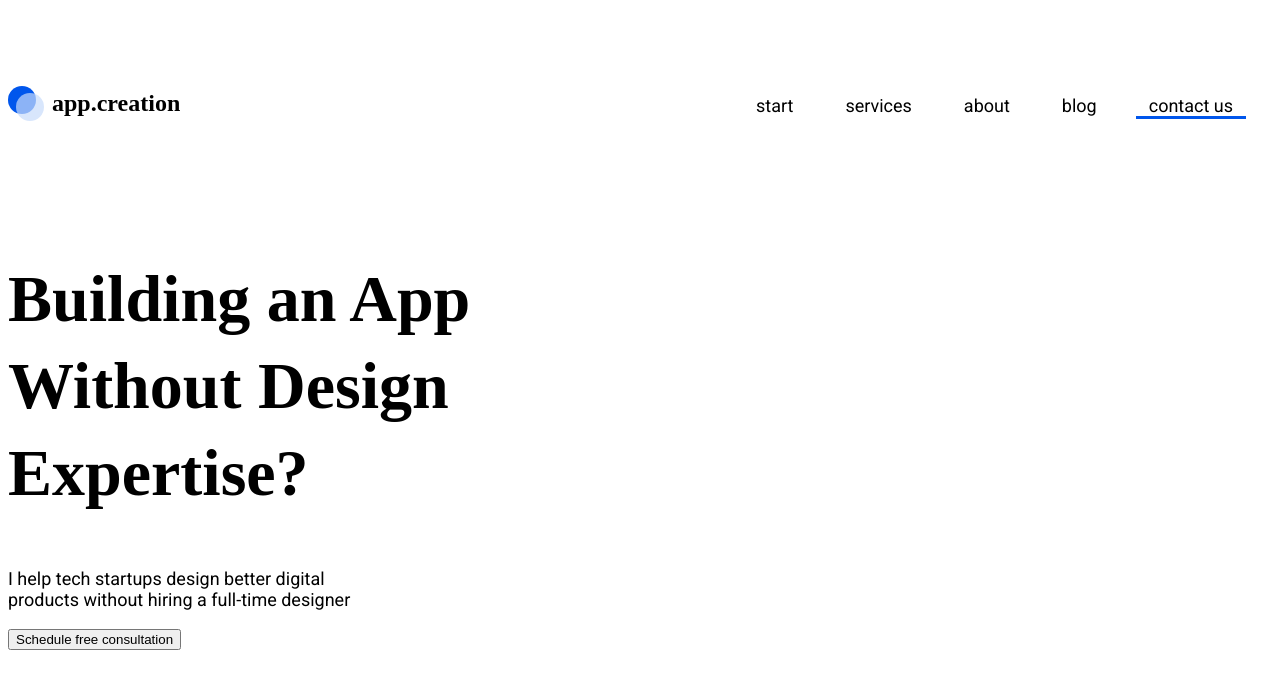
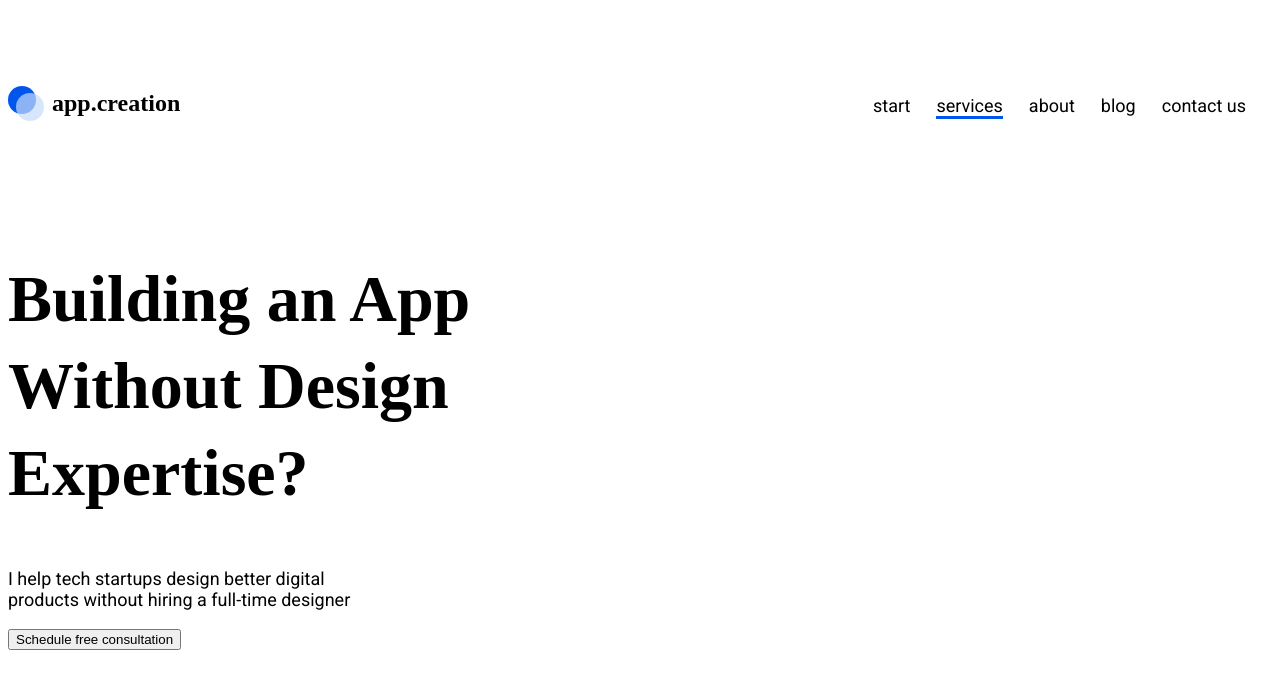
Before and after one commit to WebHeroSchool/JuliaWeb, a plain HTML site: page index.html in a window 1280 px wide. Drawn offline with Linux system fonts and the light colour scheme; a web font is replaced by a local one.

Commit message:
Lesson 7
finished styles of the menu
hover

```diff
--- a/index.html
+++ b/index.html
@@ -16,10 +16,10 @@
       </div>
       <nav class="menu">
           <a class="menu__item" href="#">start</a>
-          <a class="menu__item" href="#">services</a>
+          <a class="menu__item menu__item_active" href="#">services</a>
           <a class="menu__item" href="#">about</a>
           <a class="menu__item" href="#">blog</a>
-          <a class="menu__item menu__item_active" href="#">contact us</a>
+          <a class="menu__item" href="#">contact us</a>
       </nav>
   </header>
       <section class="main-section">
--- a/styles.css
+++ b/styles.css
@@ -49,10 +49,10 @@
 .menu__item {
   position: relative;
   margin-right: 26px;
-  padding: 0 13px;
+  font: 500 18px/21px Roboto, Arial, Helvetica, Sans-serif;
   color: #000;
-  font: 500 18px/21px Roboto, Arial, Helvetica, Sans-serif;
   text-decoration: none;
+
 }
 
 .menu-item:last-child {
@@ -70,6 +70,28 @@
   height: 3px;
   background: #0056EC;
   }
+
+.menu__item::after {
+  position: absolute;
+  left: 0;
+  display: block;
+  content:'';
+  width: 0;
+  height: 3px;
+  background: #0056EC;
+  opacity: 0;
+  transition: opacity .5s; width .5s;
+  }
+
+.menu__item:hover {
+  opacity: .5;
+}
+
+.menu__item:hover:after, .menu__item_active:after {
+  opacity: 1;
+  width: 100%
+}
+
 
 .main-content__title {
   font-family: 'PT Serif';
```
